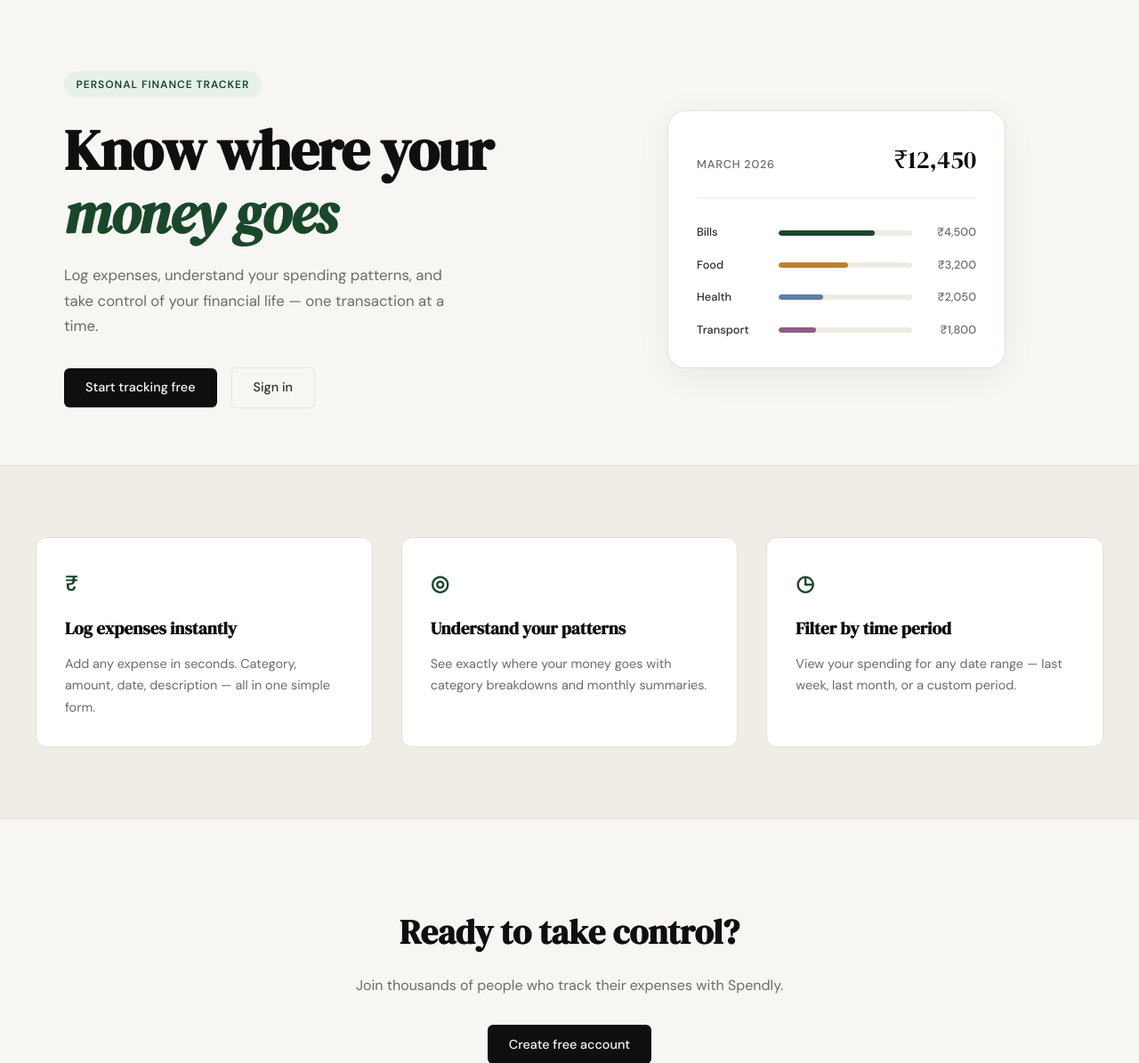
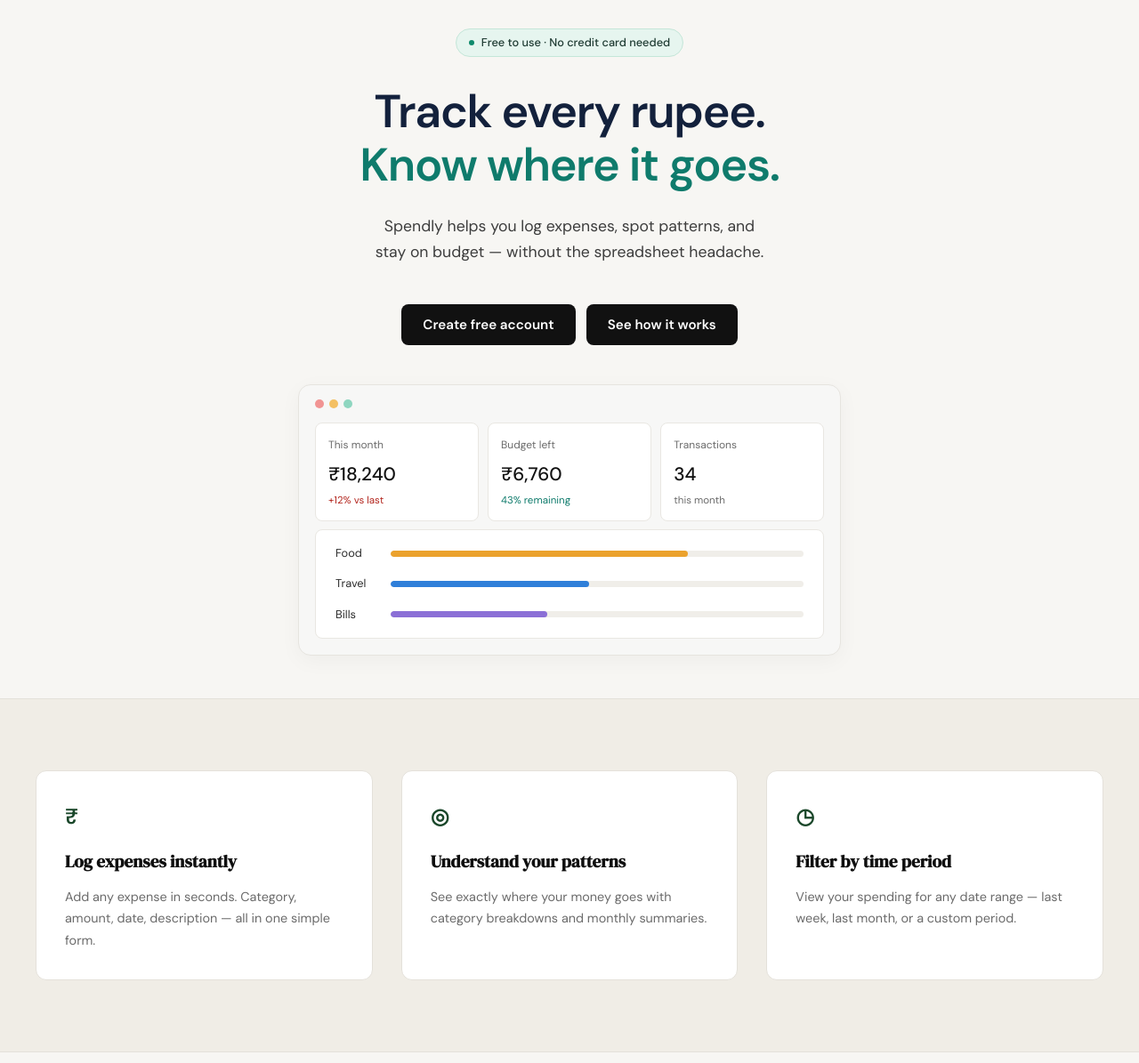
Before and after one commit to Vaibhavbh21/spendly, a Flask app: page / in a window 1280 px wide. Shown: the part 61-1256 px from the top of the page at 89% size. Run offline with Flask 3, Linux system fonts and the light colour scheme.

Commit message:
changes in landing page with image

```diff
--- /dev/null
+++ b/static/css/landing.css
@@ -0,0 +1,194 @@
+/* ------------------------------------------------------------------ */
+/* Landing — hero section                                              */
+/* ------------------------------------------------------------------ */
+
+.lp-hero {
+    padding: 2rem 1.5rem 3rem;
+}
+
+.lp-hero-inner {
+    max-width: 720px;
+    margin: 0 auto;
+    text-align: center;
+}
+
+/* Badge */
+.lp-hero-badge {
+    display: inline-flex;
+    align-items: center;
+    gap: 0.5rem;
+    background: #e6f5ef;
+    border: 1px solid #c4e6d8;
+    color: #1f3b33;
+    font-size: 0.8rem;
+    font-weight: 500;
+    padding: 0.3rem 0.85rem;
+    border-radius: 999px;
+    margin-bottom: 2rem;
+}
+
+.lp-hero-badge-dot {
+    width: 6px;
+    height: 6px;
+    border-radius: 50%;
+    background: #0f8a6c;
+}
+
+/* Heading */
+.lp-hero-title {
+    font-family: var(--font-body);
+    font-weight: 600;
+    font-size: clamp(2.25rem, 6vw, 3.25rem);
+    line-height: 1.15;
+    letter-spacing: -0.025em;
+    color: #13213c;
+    margin-bottom: 1.5rem;
+}
+
+.lp-hero-title-accent {
+    color: #0f7b6c;
+}
+
+/* Subtitle */
+.lp-hero-subtitle {
+    font-size: 1.1rem;
+    line-height: 1.65;
+    color: #3d3d3d;
+    max-width: 440px;
+    margin: 0 auto 2.75rem;
+}
+
+/* Buttons */
+.lp-hero-actions {
+    display: flex;
+    justify-content: center;
+    gap: 0.75rem;
+    flex-wrap: wrap;
+    margin-bottom: 2.75rem;
+}
+
+.lp-btn {
+    display: inline-block;
+    background: #111111;
+    color: #ffffff;
+    font-size: 0.95rem;
+    font-weight: 600;
+    padding: 0.7rem 1.5rem;
+    border-radius: 8px;
+    text-decoration: none;
+    transition: background 0.2s;
+}
+
+.lp-btn:hover { background: #2d2d2d; }
+
+/* Dashboard preview */
+.lp-preview {
+    max-width: 610px;
+    margin: 0 auto;
+    background: #f7f7f6;
+    border: 1px solid #e6e4df;
+    border-radius: 14px;
+    padding: 1rem 1.1rem 1.1rem;
+    box-shadow: 0 6px 24px rgba(0, 0, 0, 0.04);
+    text-align: left;
+}
+
+.lp-preview-dots {
+    display: flex;
+    gap: 0.4rem;
+    margin-bottom: 1rem;
+}
+
+.lp-dot {
+    width: 10px;
+    height: 10px;
+    border-radius: 50%;
+}
+
+.lp-dot-red    { background: #f19493; }
+.lp-dot-yellow { background: #f4c063; }
+.lp-dot-green  { background: #8fd6c0; }
+
+/* Stat cards */
+.lp-stats {
+    display: grid;
+    grid-template-columns: repeat(3, 1fr);
+    gap: 0.6rem;
+    margin-bottom: 0.6rem;
+}
+
+.lp-stat {
+    display: flex;
+    flex-direction: column;
+    background: #ffffff;
+    border: 1px solid #e9e7e2;
+    border-radius: 8px;
+    padding: 0.9rem 0.9rem 0.8rem;
+}
+
+.lp-stat-label {
+    font-size: 0.75rem;
+    color: #6b6b6b;
+    margin-bottom: 0.35rem;
+}
+
+.lp-stat-value {
+    font-size: 1.3rem;
+    font-weight: 500;
+    color: #111111;
+    margin-bottom: 0.3rem;
+}
+
+.lp-stat-note {
+    font-size: 0.72rem;
+    color: #6b6b6b;
+}
+
+.lp-note-up   { color: #b3261e; }
+.lp-note-good { color: #0f7b6c; }
+
+/* Category bars */
+.lp-bars {
+    display: flex;
+    flex-direction: column;
+    gap: 0.85rem;
+    background: #ffffff;
+    border: 1px solid #e9e7e2;
+    border-radius: 8px;
+    padding: 1rem 1.4rem;
+}
+
+.lp-bar-row {
+    display: grid;
+    grid-template-columns: 50px 1fr;
+    align-items: center;
+    gap: 0.75rem;
+}
+
+.lp-bar-cat {
+    font-size: 0.8rem;
+    color: #2d2d2d;
+}
+
+.lp-bar-track {
+    height: 7px;
+    background: #f0eee9;
+    border-radius: 999px;
+    overflow: hidden;
+}
+
+.lp-bar {
+    height: 100%;
+    border-radius: 999px;
+}
+
+.lp-bar-food   { background: #eba22d; }
+.lp-bar-travel { background: #2f7fd9; }
+.lp-bar-bills  { background: #8b6fd6; }
+
+/* Responsive */
+@media (max-width: 600px) {
+    .lp-hero-subtitle { font-size: 1rem; }
+    .lp-stats { grid-template-columns: 1fr; }
+    .lp-bars { padding: 1rem; }
+}
--- a/templates/landing.html
+++ b/templates/landing.html
@@ -2,59 +2,66 @@
 
 {% block title %}Spendly — Track Every Rupee{% endblock %}
 
+{% block head %}
+<link rel="stylesheet" href="{{ url_for('static', filename='css/landing.css') }}">
+{% endblock %}
+
 {% block content %}
 
-<section class="hero">
-    <div class="hero-inner">
-        <div class="hero-badge">Personal Finance Tracker</div>
-        <h1 class="hero-title">
-            Know where your<br>
-            <em>money goes</em>
+<section class="lp-hero">
+    <div class="lp-hero-inner">
+        <div class="lp-hero-badge">
+            <span class="lp-hero-badge-dot"></span>
+            Free to use · No credit card needed
+        </div>
+        <h1 class="lp-hero-title">
+            Track every rupee.<br>
+            <span class="lp-hero-title-accent">Know where it goes.</span>
         </h1>
-        <p class="hero-subtitle">
-            Log expenses, understand your spending patterns,
-            and take control of your financial life —
-            one transaction at a time.
+        <p class="lp-hero-subtitle">
+            Spendly helps you log expenses, spot patterns, and stay
+            on budget — without the spreadsheet headache.
         </p>
-        <div class="hero-actions">
-            <a href="{{ url_for('register') }}" class="btn-primary">Start tracking free</a>
-            <a href="{{ url_for('login') }}" class="btn-ghost">Sign in</a>
+        <div class="lp-hero-actions">
+            <a href="{{ url_for('register') }}" class="lp-btn">Create free account</a>
+            <a href="#" class="lp-btn">See how it works</a>
         </div>
-    </div>
-    <div class="hero-visual">
-        <div class="mock-card">
-            <div class="mock-card-header">
-                <span class="mock-label">March 2026</span>
-                <span class="mock-total">₹12,450</span>
+
+        <div class="lp-preview">
+            <div class="lp-preview-dots">
+                <span class="lp-dot lp-dot-red"></span>
+                <span class="lp-dot lp-dot-yellow"></span>
+                <span class="lp-dot lp-dot-green"></span>
             </div>
-            <div class="mock-bars">
-                <div class="mock-bar-row">
-                    <span class="mock-cat">Bills</span>
-                    <div class="mock-bar-track">
-                        <div class="mock-bar" style="width: 72%"></div>
-                    </div>
-                    <span class="mock-amt">₹4,500</span>
+            <div class="lp-stats">
+                <div class="lp-stat">
+                    <span class="lp-stat-label">This month</span>
+                    <span class="lp-stat-value">₹18,240</span>
+                    <span class="lp-stat-note lp-note-up">+12% vs last</span>
                 </div>
-                <div class="mock-bar-row">
-                    <span class="mock-cat">Food</span>
-                    <div class="mock-bar-track">
-                        <div class="mock-bar mock-bar-2" style="width: 52%"></div>
-                    </div>
-                    <span class="mock-amt">₹3,200</span>
+                <div class="lp-stat">
+                    <span class="lp-stat-label">Budget left</span>
+                    <span class="lp-stat-value">₹6,760</span>
+                    <span class="lp-stat-note lp-note-good">43% remaining</span>
                 </div>
-                <div class="mock-bar-row">
-                    <span class="mock-cat">Health</span>
-                    <div class="mock-bar-track">
-                        <div class="mock-bar mock-bar-3" style="width: 33%"></div>
-                    </div>
-                    <span class="mock-amt">₹2,050</span>
+                <div class="lp-stat">
+                    <span class="lp-stat-label">Transactions</span>
+                    <span class="lp-stat-value">34</span>
+                    <span class="lp-stat-note">this month</span>
                 </div>
-                <div class="mock-bar-row">
-                    <span class="mock-cat">Transport</span>
-                    <div class="mock-bar-track">
-                        <div class="mock-bar mock-bar-4" style="width: 28%"></div>
-                    </div>
-                    <span class="mock-amt">₹1,800</span>
+            </div>
+            <div class="lp-bars">
+                <div class="lp-bar-row">
+                    <span class="lp-bar-cat">Food</span>
+                    <div class="lp-bar-track"><div class="lp-bar lp-bar-food" style="width: 72%"></div></div>
+                </div>
+                <div class="lp-bar-row">
+                    <span class="lp-bar-cat">Travel</span>
+                    <div class="lp-bar-track"><div class="lp-bar lp-bar-travel" style="width: 48%"></div></div>
+                </div>
+                <div class="lp-bar-row">
+                    <span class="lp-bar-cat">Bills</span>
+                    <div class="lp-bar-track"><div class="lp-bar lp-bar-bills" style="width: 38%"></div></div>
                 </div>
             </div>
         </div>
```
